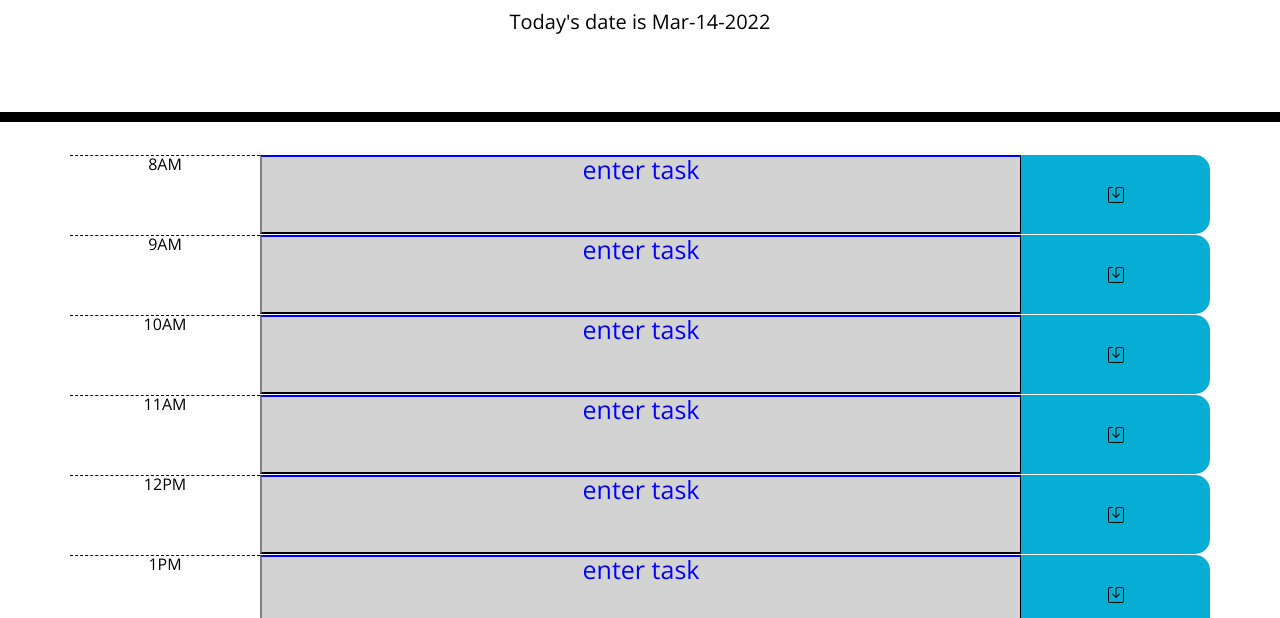
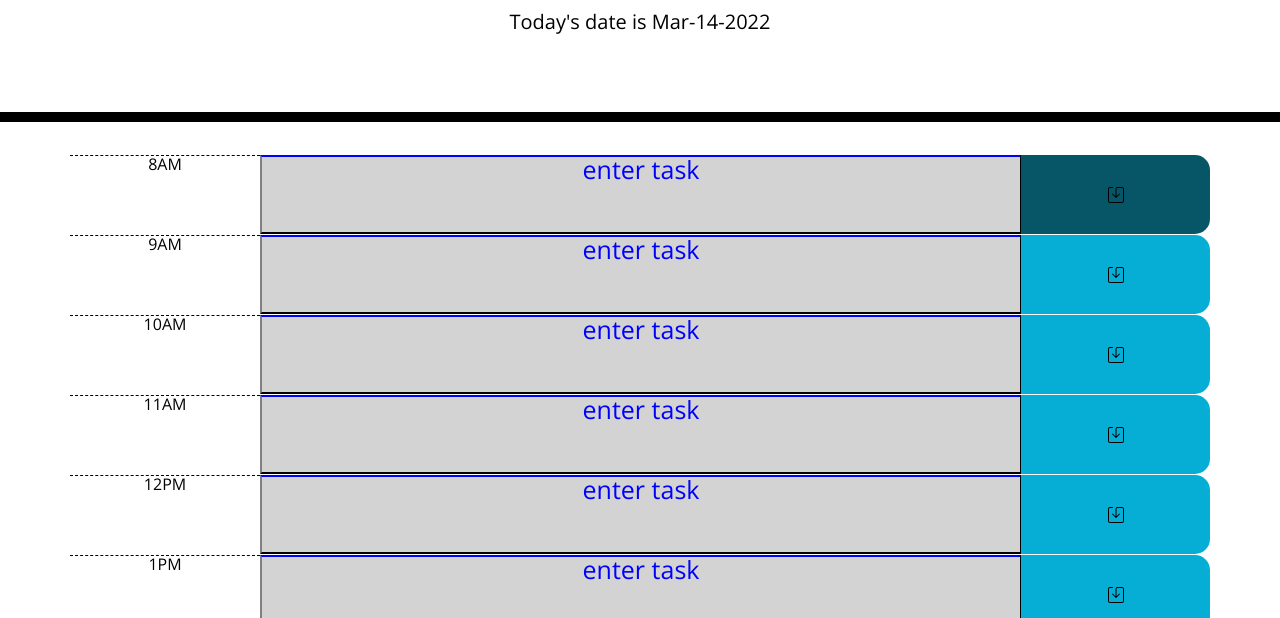
Before and after one commit to RevChrisWarren/DayScheduler, a plain HTML site: page index.html in a window 1280 px wide. In both pictures the pointer is over the element 1115 px from the left and 376 px from the top of the page. Shown: the part 182-800 px from the top of the page. Drawn offline with nearby package versions, Linux system fonts and the light colour scheme.

Commit message:
updated button colors

```diff
--- a/assets/css/style.css
+++ b/assets/css/style.css
@@ -72,9 +72,15 @@ textarea{
 
 }
 
-.saveBtn i:hover {
+.saveBtn:hover {
   font-size: 20px;
   transition: all .3s ease-in-out;
+  background-color: #075668;
+}
+
+.saveBtn:active {
+  transition: all .3s ease-in-out;
+  background-color: #9dd8e5;
 }
 
 
```
Also changed, not shown: assets/script/script.js (line endings or trailing spaces).
